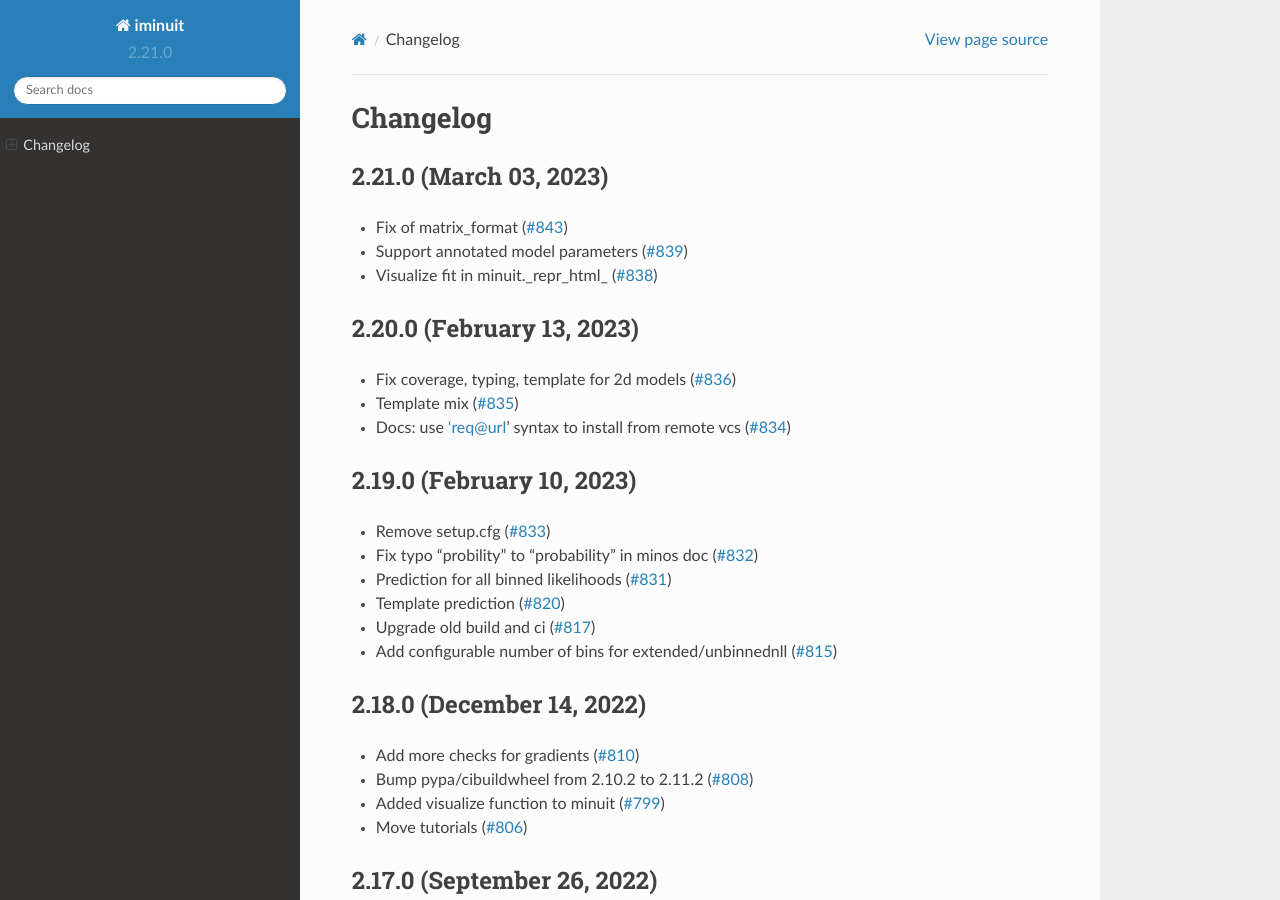
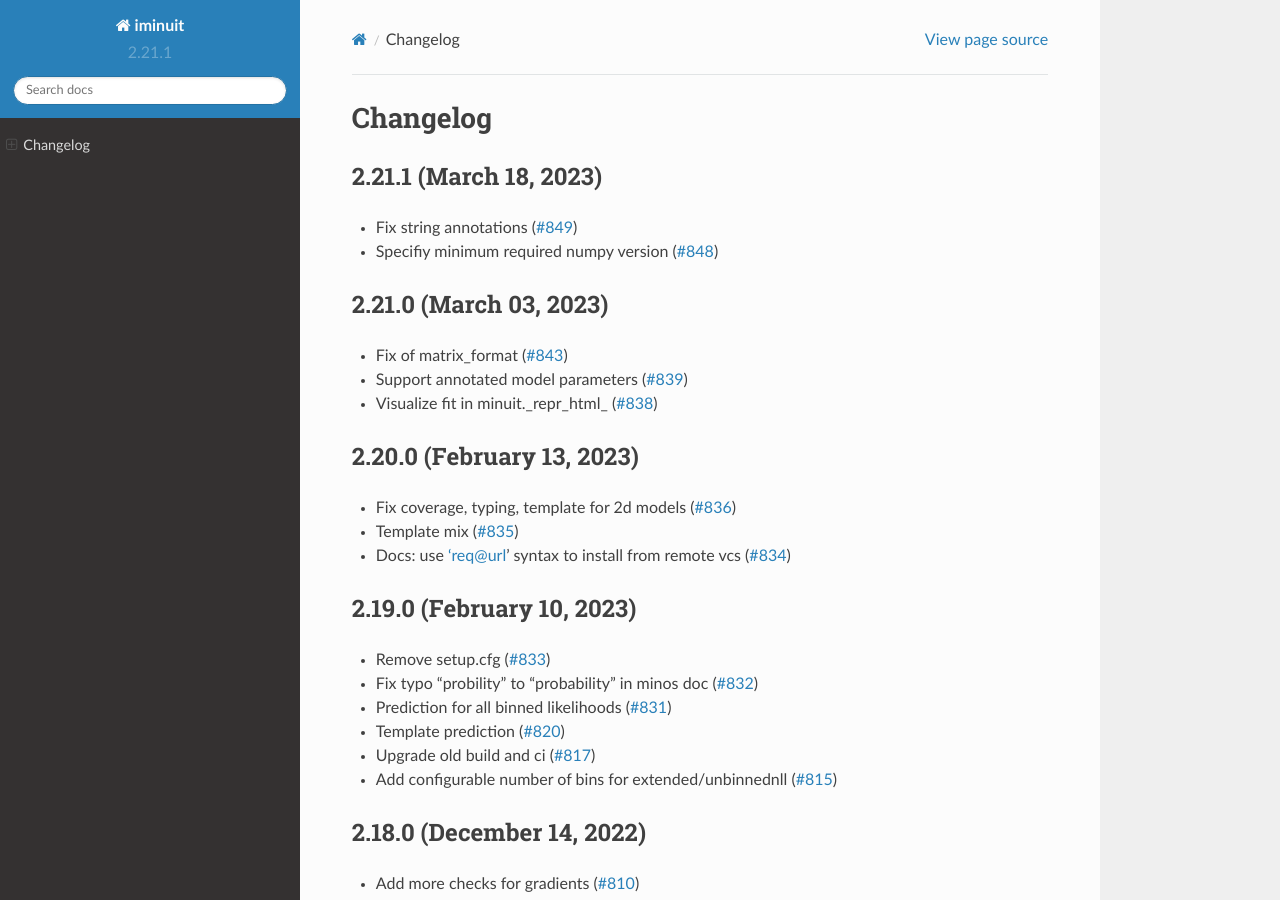
Before and after one commit to scikit-hep/iminuit, a Sphinx documentation site: the page built from doc/changelog.rst, in a window 1280 px wide and 900 px high. Built offline with Sphinx 7.4.7 and the Read the Docs theme 2.0.0, drawn with Linux system fonts in a browser that asks for light colours.

Commit message:
update version and changelog

```diff
--- a/doc/changelog.rst
+++ b/doc/changelog.rst
@@ -4,6 +4,11 @@
 
 Changelog
 =========
+
+2.21.1 (March 18, 2023)
+-----------------------
+- Fix string annotations (`#849 <https://github.com/scikit-hep/iminuit/pull/849>`_)
+- Specifiy minimum required numpy version (`#848 <https://github.com/scikit-hep/iminuit/pull/848>`_)
 
 2.21.0 (March 03, 2023)
 -----------------------
--- a/pyproject.toml
+++ b/pyproject.toml
@@ -8,7 +8,7 @@
 [project]
 name = "iminuit"
 description = "Jupyter-friendly Python frontend for MINUIT2 in C++"
-version = "2.21.0"
+version = "2.21.1"
 maintainers = [
     { name = "Hans Dembinski" },
     { email = "hans.dembinski@gmail.com" },
```
